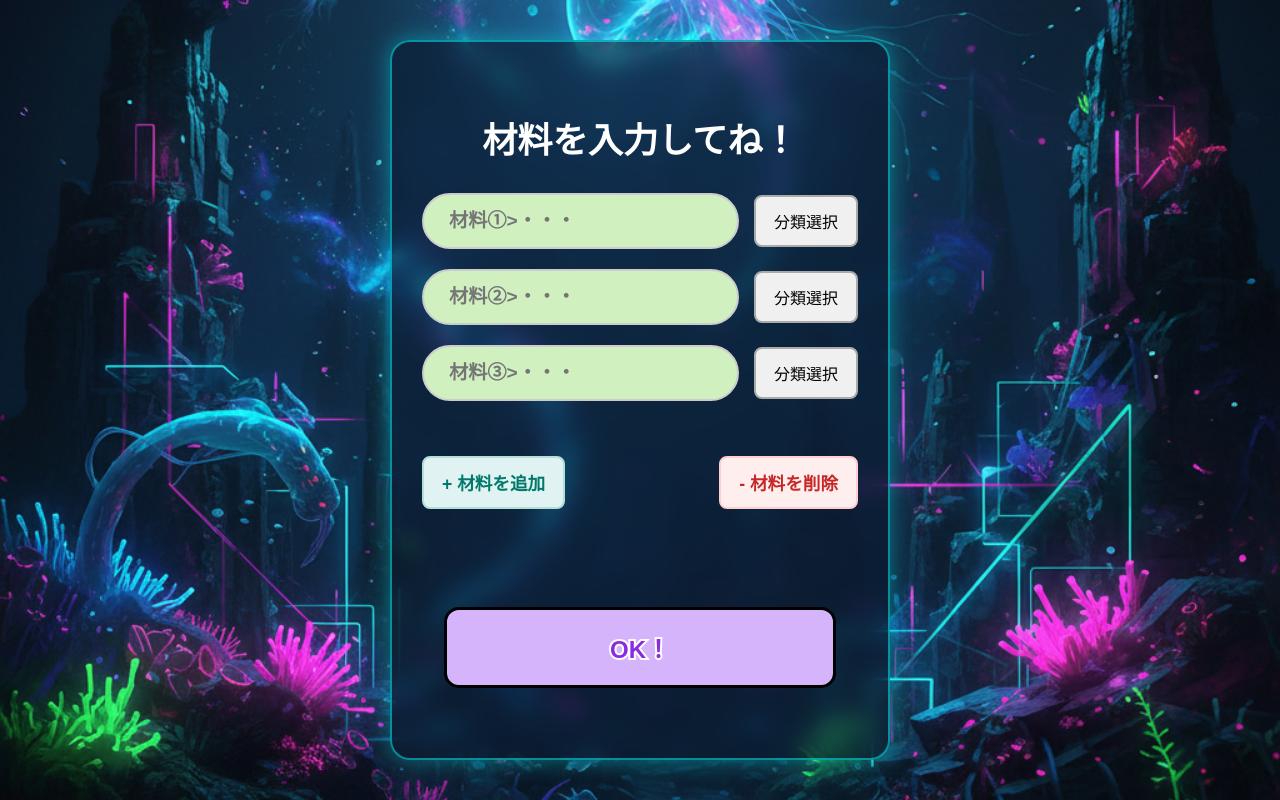
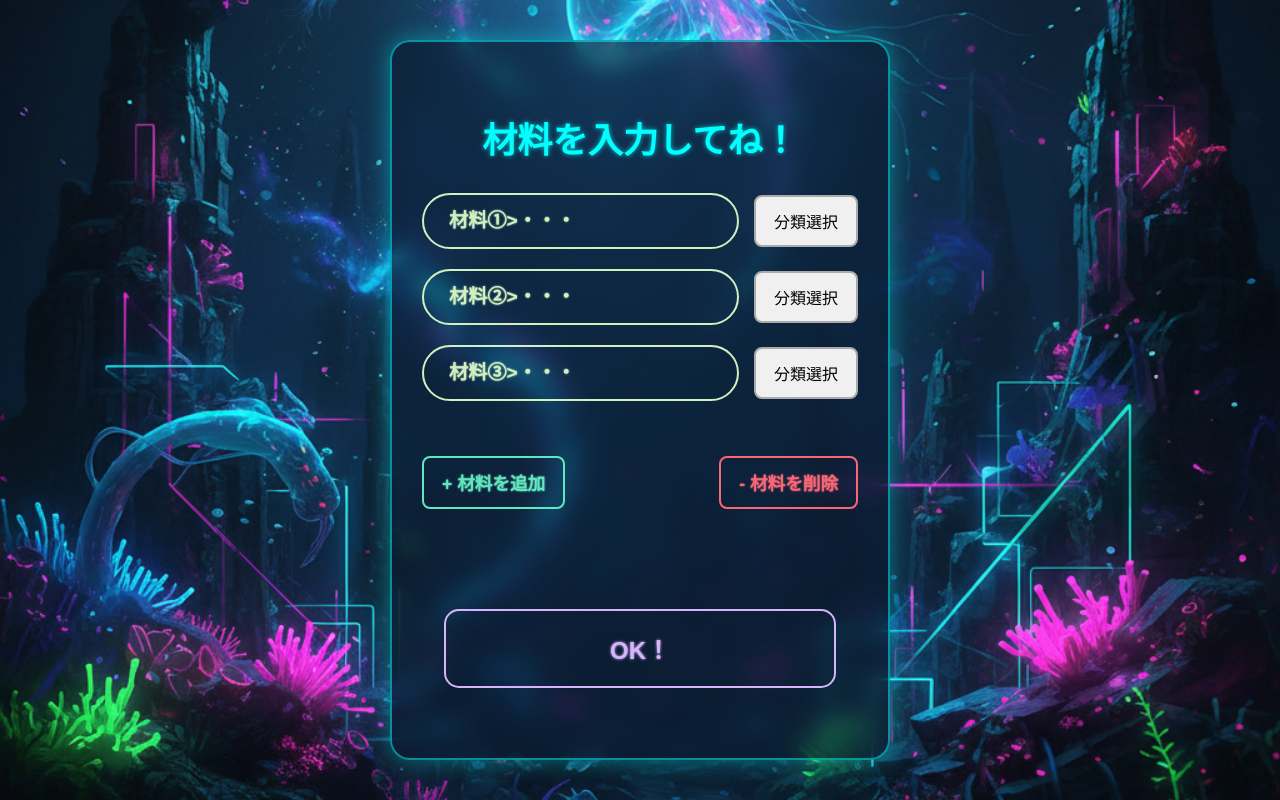
Before and after one commit to nitr0yukkuri/umekita_tech_base, a plain HTML site: page material-input.html in a window 1280 px wide. Drawn offline with Linux system fonts and the light colour scheme.

Commit message:
材料入力画面合わせた

```diff
--- a/front/css/material-input.css
+++ b/front/css/material-input.css
@@ -1,6 +1,9 @@
 /* material-input.css */
 
 h2 {
+    color: #00ffff;
+    font-family: 'Orbitron', sans-serif;
+    text-shadow: 0 0 5px rgba(0, 255, 255, 0.7);
     margin-top: 40px;
     margin-bottom: 30px;
     font-weight: bold;
@@ -37,14 +40,23 @@ h2 {
 }
 
 .ingredient-input {
-
     width: 80%;
     padding: 15px 25px;
-    border: 2px solid #ccc;
+    border: 2px solid #d0f0c0;
     border-radius: 50px;
     background-color: #d0f0c0;
     font-size: 1.2em;
     font-weight: bold;
+
+    background: transparent;
+    border: 2px solid #d0f0c0;
+    color: #d0f0c0;
+    font-family: 'Orbitron', sans-serif;
+    text-shadow: 0 0 2px #d0f0c0;
+}
+
+.ingredient-input::placeholder {
+  color: #d0f0c0;
 }
 
 .category-btn {
@@ -67,52 +79,62 @@ h2 {
 
 #add-ingredient {
     padding: 12px 18px;
-    background-color: #e0f2f1;
-    border: 2px solid #b2dfdb;
     border-radius: 8px;
-    color: #00796b;
     font-size: 1.1em;
     font-weight: bold;
     cursor: pointer;
-    transition: all 0.2s ease;
+    transition: all 0.3s ease;
+    background: transparent;
+    border: 2px solid #62e6be;
+    color: #62e6be;
+    font-family: 'Orbitron', sans-serif;
+    text-shadow: 0 0 2px #62e6be;
 }
 #add-ingredient:hover {
-    background-color: #b2dfdb;
+    background: #62e6be;
+    color: #0d1a2f;
+    box-shadow: 0 0 15px #62e6be;
 }
 
 #remove-ingredient {
     padding: 12px 18px;
-    background-color: #ffeeee;
-    border: 2px solid #ffcdd2;
     border-radius: 8px;
-    color: #c62828;
     font-size: 1.1em;
     font-weight: bold;
     cursor: pointer;
-    transition: all 0.2s ease;
+    transition: all 0.3s ease;
+    background: transparent;
+    border: 2px solid #f76775;
+    color: #f76775;
+    font-family: 'Orbitron', sans-serif;
+    text-shadow: 0 0 2px #f76775;
 }
 #remove-ingredient:hover {
-    background-color: #ffcdd2;
+    background: #f76775;
+    color: #0d1a2f;
+    box-shadow: 0 0 15px #f76775;
 }
 
 .submit-btn {
-    background-color: #d6b4fc;
-    color: #8A2BE2;
     font-weight: 800;
-    border: 3px solid black;
     border-radius: 15px;
     padding: 20px 50px;
     font-size: 1.5em;
     cursor: pointer;
     width: 90%;
-    -webkit-text-stroke: 4px white;
     paint-order: stroke fill;
-    transition: all 0.2s ease;
     margin-top: auto; /* OKボタンを一番下に配置 */
     margin-bottom: 40px;
+    transition: all 0.3s ease;
+    background: transparent;
+    border: 2px solid #d6b4fc;
+    color: #d6b4fc;
+    font-family: 'Orbitron', sans-serif;
+    text-shadow: 0 0 3px #d6b4fc;
 }
 
 .submit-btn:hover {
-    transform: translateY(-3px);
-    background-color: #e1c6ff;
+    background: #d8b4fe;
+    color: #0d1a2f;
+    box-shadow: 0 0 15px #d8b4fe;
 }
--- a/front/css/title.css
+++ b/front/css/title.css
@@ -31,7 +31,6 @@ body {
     color: #00ffff;
     font-family: 'Orbitron', sans-serif;
     font-size: 2.8rem;
-    font-weight: bold;
     font-weight: bold;
     text-shadow: 0 0 5px rgba(0, 255, 255, 0.7);
     margin-top: 200px;
```
